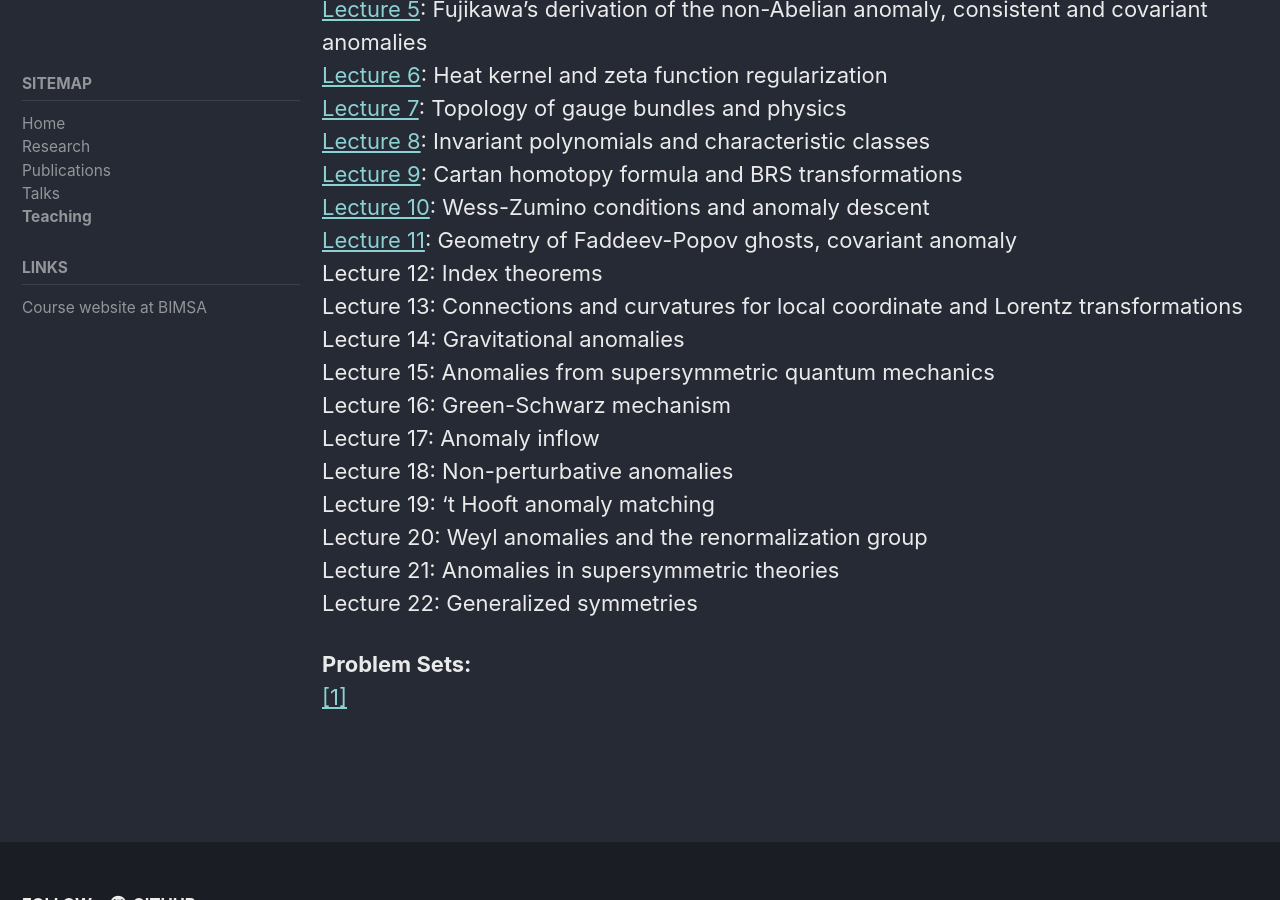
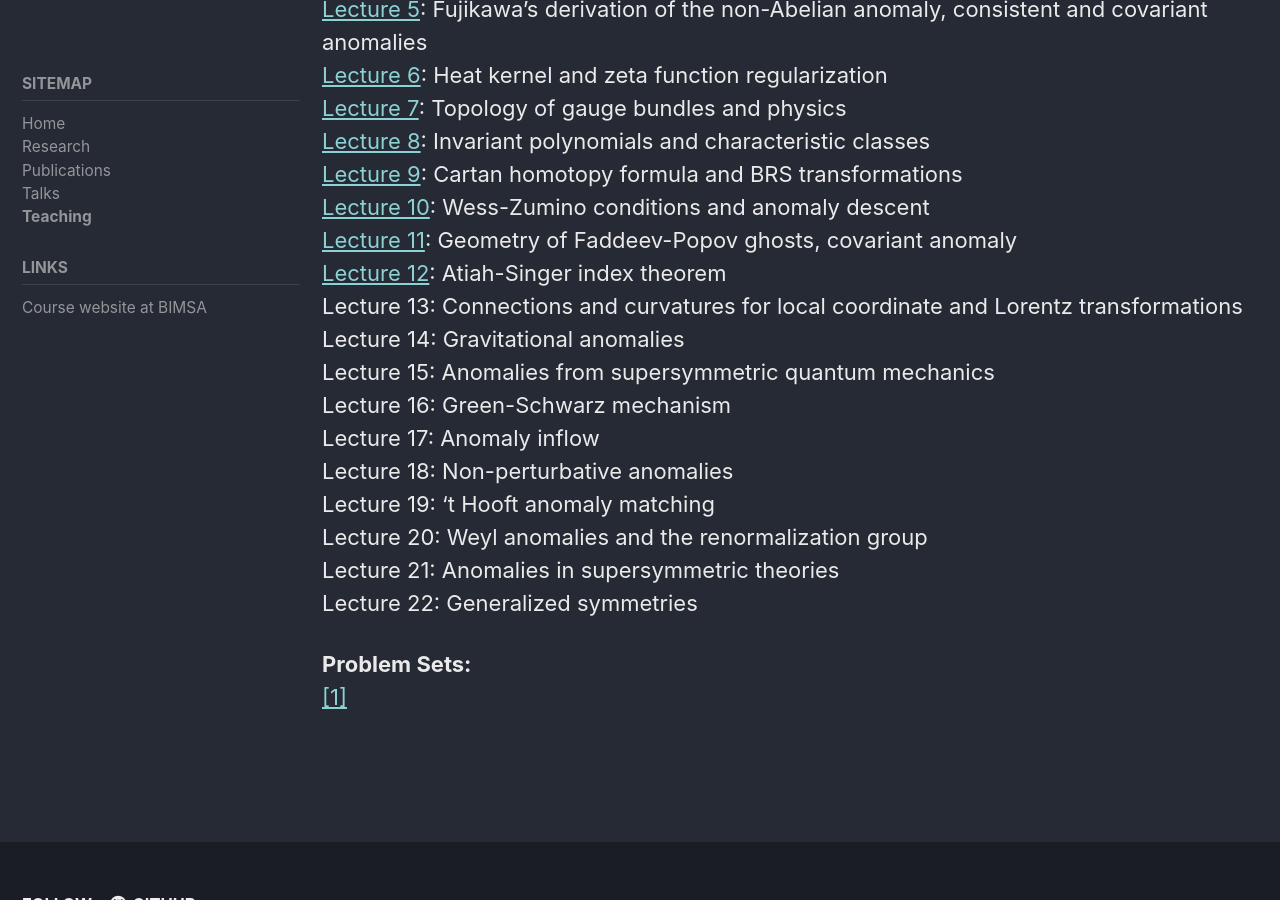
Before and after one commit to ipapadimitriou/ipapadimitriou.github.io, a Jekyll site: the page built from _pages/teaching.md, in a window 1280 px wide and 900 px high, scrolled down 1036 px. Built offline with Jekyll 4.4.1, drawn with Linux system fonts in a browser that asks for light colours; cached includes are drawn as plain includes.

Commit message:
Uploaded Lecture 12 of QFT Anomalies course

```diff
--- a/_pages/teaching.md
+++ b/_pages/teaching.md
@@ -59,7 +59,7 @@ R. Bertlmann, Anomalies in quantum field theory. Oxford University Press, 1996.
 [Lecture 9](./attachments/teaching/QFT Anomalies and Applications 2021/lecture notes/QFT Anomalies - Lecture 9.pdf):  Cartan homotopy formula and BRS transformations<br>
 [Lecture 10](./attachments/teaching/QFT Anomalies and Applications 2021/lecture notes/QFT Anomalies - Lecture 10.pdf): Wess-Zumino conditions and anomaly descent<br>
 [Lecture 11](./attachments/teaching/QFT Anomalies and Applications 2021/lecture notes/QFT Anomalies - Lecture 11.pdf): Geometry of Faddeev-Popov ghosts, covariant anomaly<br>
-Lecture 12: Index theorems<br>
+[Lecture 12](./attachments/teaching/QFT Anomalies and Applications 2021/lecture notes/QFT Anomalies - Lecture 12.pdf): Atiah-Singer index theorem<br>
 Lecture 13: Connections and curvatures for local coordinate and Lorentz transformations<br>
 Lecture 14: Gravitational anomalies<br>
 Lecture 15: Anomalies from supersymmetric quantum mechanics<br>
```
Also changed, not shown: 1 other file.
